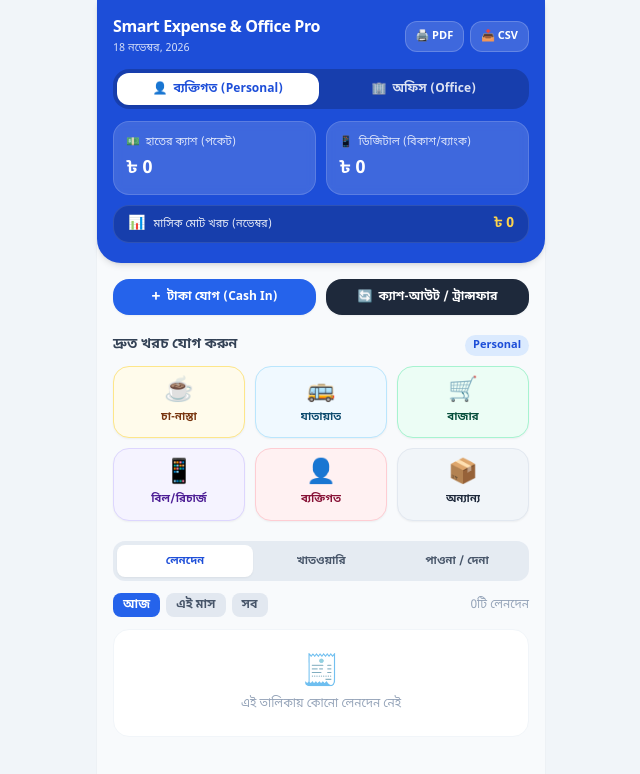
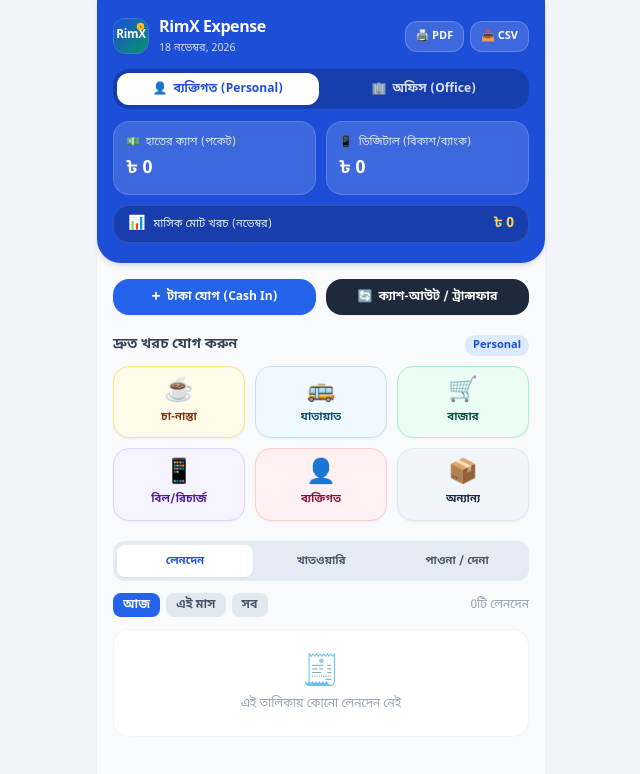
Before and after one commit to ercinxmlc-cloud/smart-expense-office-pro, a website: page www/index.html in a window 1280 px wide. Shown: the whole page, without its empty margins (319-959 px from the left). Drawn offline with nearby package versions, Linux system fonts and the light colour scheme; files that its build step writes are made by us from their sources.

Commit message:
Update index.html

```diff
--- a/www/index.html
+++ b/www/index.html
@@ -4,7 +4,10 @@
   <meta charset="UTF-8" />
   <meta name="viewport" content="width=device-width, initial-scale=1.0, maximum-scale=1.0, user-scalable=no, viewport-fit=cover" />
   <meta name="theme-color" content="#1d4ed8" id="meta-theme-color" />
-  <title>Smart Expense &amp; Office Pro</title>
+  <title>RimX Expense</title>
+  <link rel="icon" type="image/svg+xml" href="favicon.svg" />
+  <link rel="icon" type="image/png" href="icon.png" />
+  <link rel="apple-touch-icon" href="icon.png" />
   <link rel="stylesheet" href="tailwind.css" />
   <link rel="stylesheet" href="styles.css" />
 </head>
@@ -14,9 +17,12 @@
     <!-- Top App Bar & Dual Mode Switcher -->
     <header id="app-header" class="bg-blue-700 text-white px-4 pt-4 pb-5 rounded-b-3xl shadow-md sticky top-0 z-20 safe-top transition-colors duration-200">
       <div class="flex items-center justify-between mb-3">
-        <div class="min-w-0">
-          <h1 class="text-base font-extrabold tracking-tight truncate">Smart Expense &amp; Office Pro</h1>
-          <p id="current-date-label" class="text-[11px] text-white/80"></p>
+        <div class="flex items-center gap-2.5 min-w-0">
+          <img src="favicon.svg" alt="RimX Logo" class="w-9 h-9 rounded-xl shadow-sm border border-white/20 shrink-0" />
+          <div class="min-w-0">
+            <h1 class="text-base font-extrabold tracking-tight truncate">RimX Expense</h1>
+            <p id="current-date-label" class="text-[11px] text-white/80"></p>
+          </div>
         </div>
         <div class="flex items-center gap-1.5 shrink-0">
           <button
```
